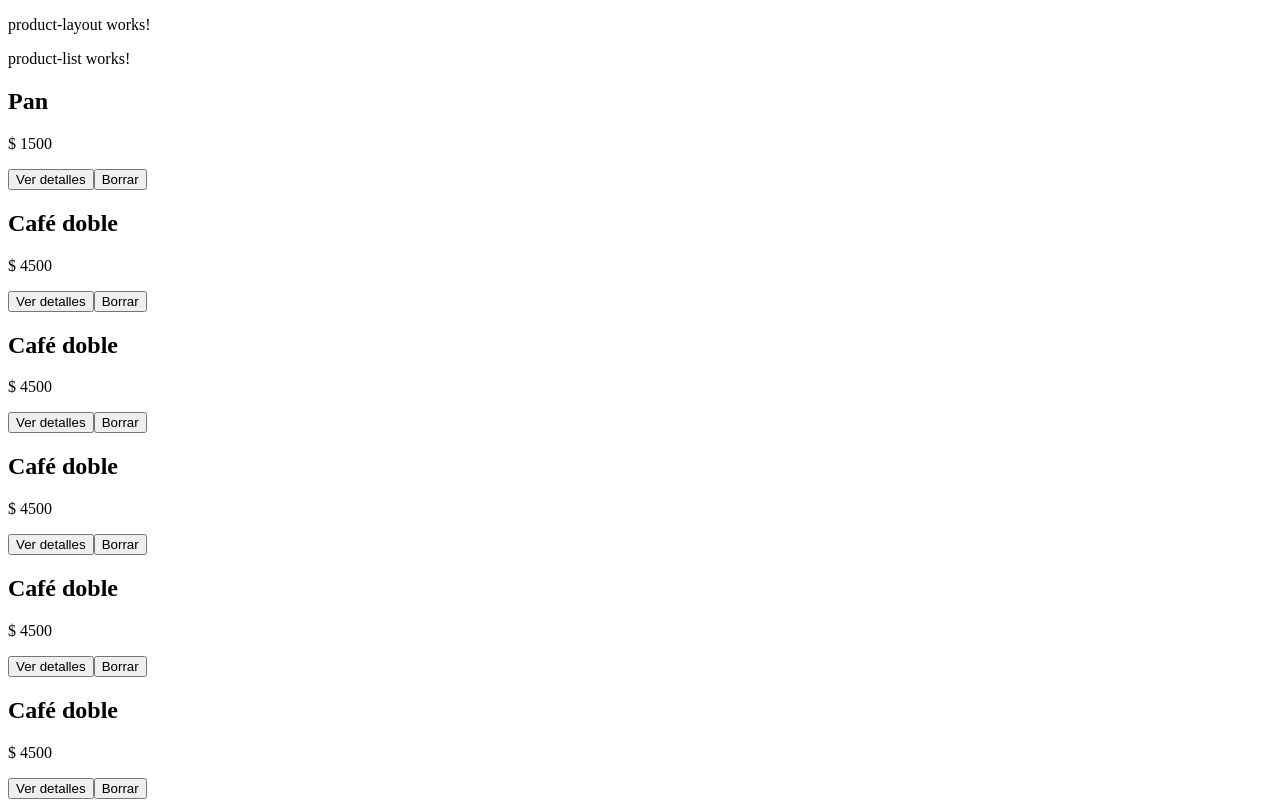
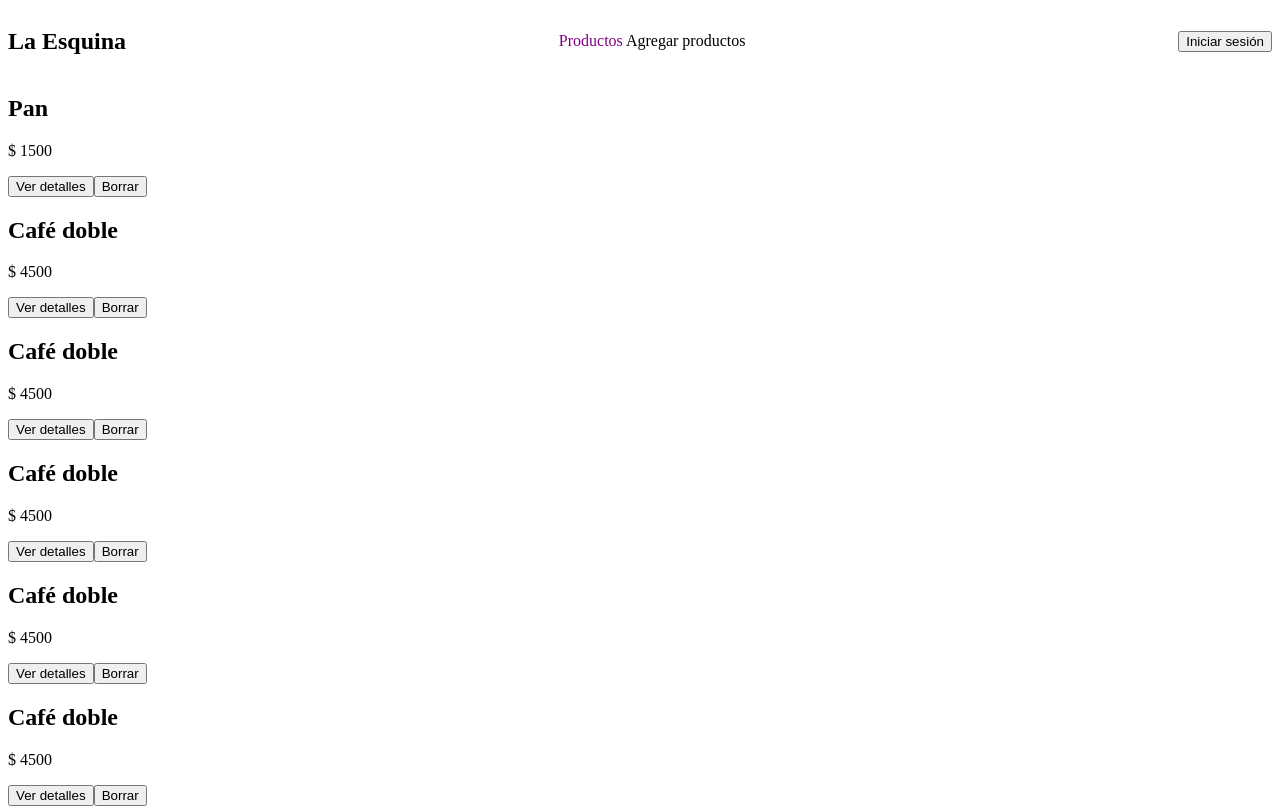
Before and after one commit to NDondero/Cafe-La-Esquina-UTN, an Angular app: page /productos in a window 1280 px wide. Shown: the top 808 px of the page. Built offline with nearby package versions, Linux system fonts and the light colour scheme; data requests are answered from the project's data file.

Commit message:
feat: agregado header con navegación

```diff
--- a/src/app/app.html
+++ b/src/app/app.html
@@ -1 +1,2 @@
+<header></header>
 <router-outlet></router-outlet>
--- a/src/app/app.ts
+++ b/src/app/app.ts
@@ -1,8 +1,9 @@
 import { Component, signal } from '@angular/core';
 import { RouterOutlet } from '@angular/router';
+import { Header } from './shared/header/header';
 
 @Component({
-  imports: [RouterOutlet],
+  imports: [RouterOutlet, Header],
   selector: 'app-root',
   styleUrl: './app.css',
   templateUrl: './app.html',
--- a/src/app/products/features/product-form/product-form.html
+++ b/src/app/products/features/product-form/product-form.html
@@ -1,4 +1,3 @@
-<p>product-form works!</p>
 <form [formGroup]="productForm" autocomplete="off" (ngSubmit)="subtmitForm()">
   <div class="form-control">
     <label for="name" >Nombre: </label>
--- a/src/app/products/features/product-list/product-list.html
+++ b/src/app/products/features/product-list/product-list.html
@@ -1,6 +1,5 @@
 @let products = this.products();
 
-<p>product-list works!</p>
 @if (isLoaing()) {
   <p>Cargando productos...</p>
 } @else {
--- a/src/app/products/ui/product-layout/product-layout.html
+++ b/src/app/products/ui/product-layout/product-layout.html
@@ -1,2 +1 @@
-<p>product-layout works!</p>
 <router-outlet></router-outlet>
--- /dev/null
+++ b/src/app/shared/header/header.css
@@ -0,0 +1,17 @@
+:host {
+  display: flex;
+  justify-content: space-between;
+  align-items: center;
+}
+
+a {
+  text-decoration: none;
+  color: inherit;
+  &:hover {
+    text-decoration: underline;
+  }
+}
+
+.active-link {
+  color: purple;
+}
--- /dev/null
+++ b/src/app/shared/header/header.html
@@ -0,0 +1,12 @@
+<h2>La Esquina</h2>
+<nav>
+  <a
+    routerLink="/productos"
+    routerLinkActive="active-link"
+    [routerLinkActiveOptions]="{ exact: true }"
+  >
+    Productos
+  </a>
+  <a routerLink="/productos/agregar" routerLinkActive="active-link">Agregar productos</a>
+</nav>
+<button>Iniciar sesión</button>
```
Also changed, not shown: src/app/shared/header/header.ts (added, +10 -0 lines), 1 other file (tests, documents, lock files or other folders).
